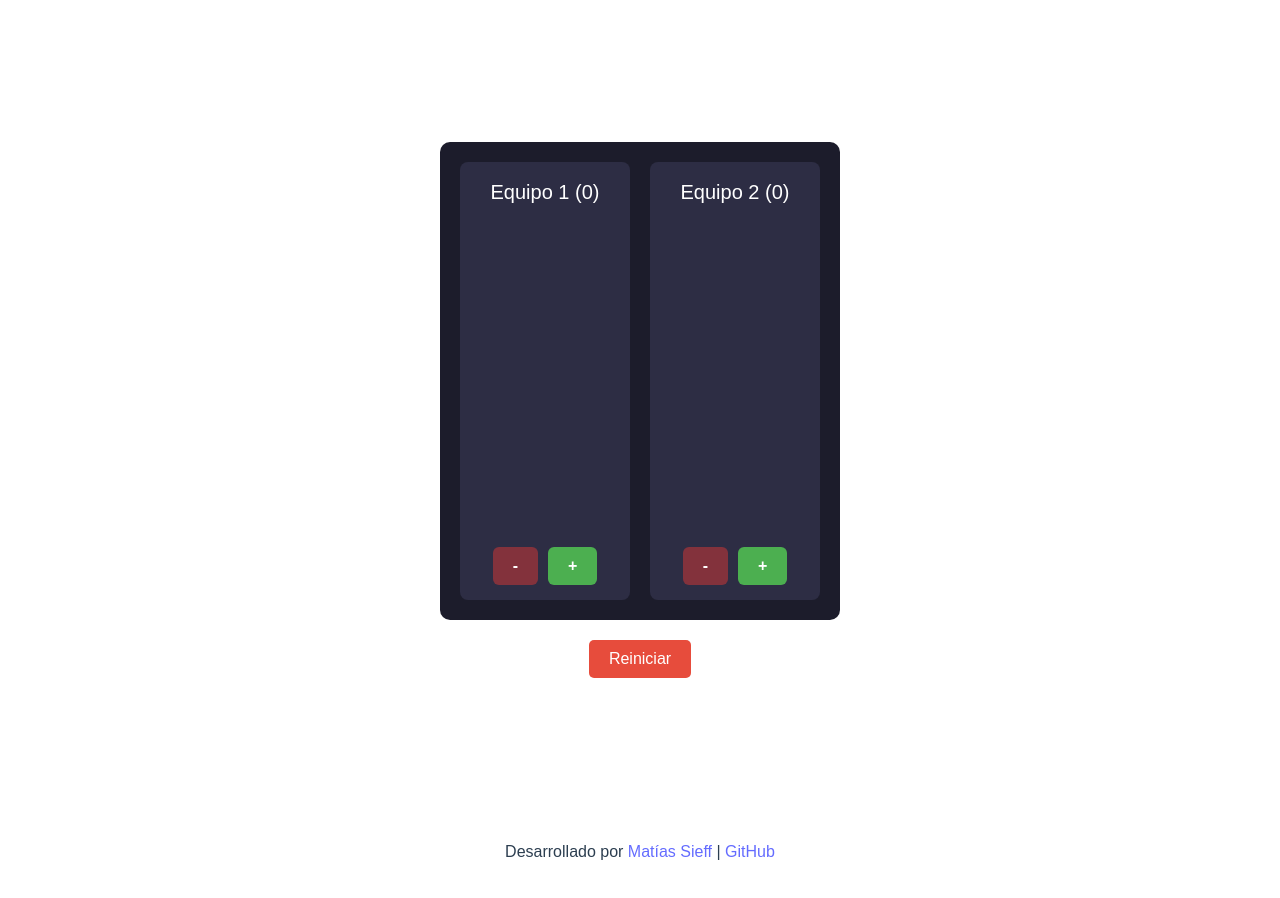
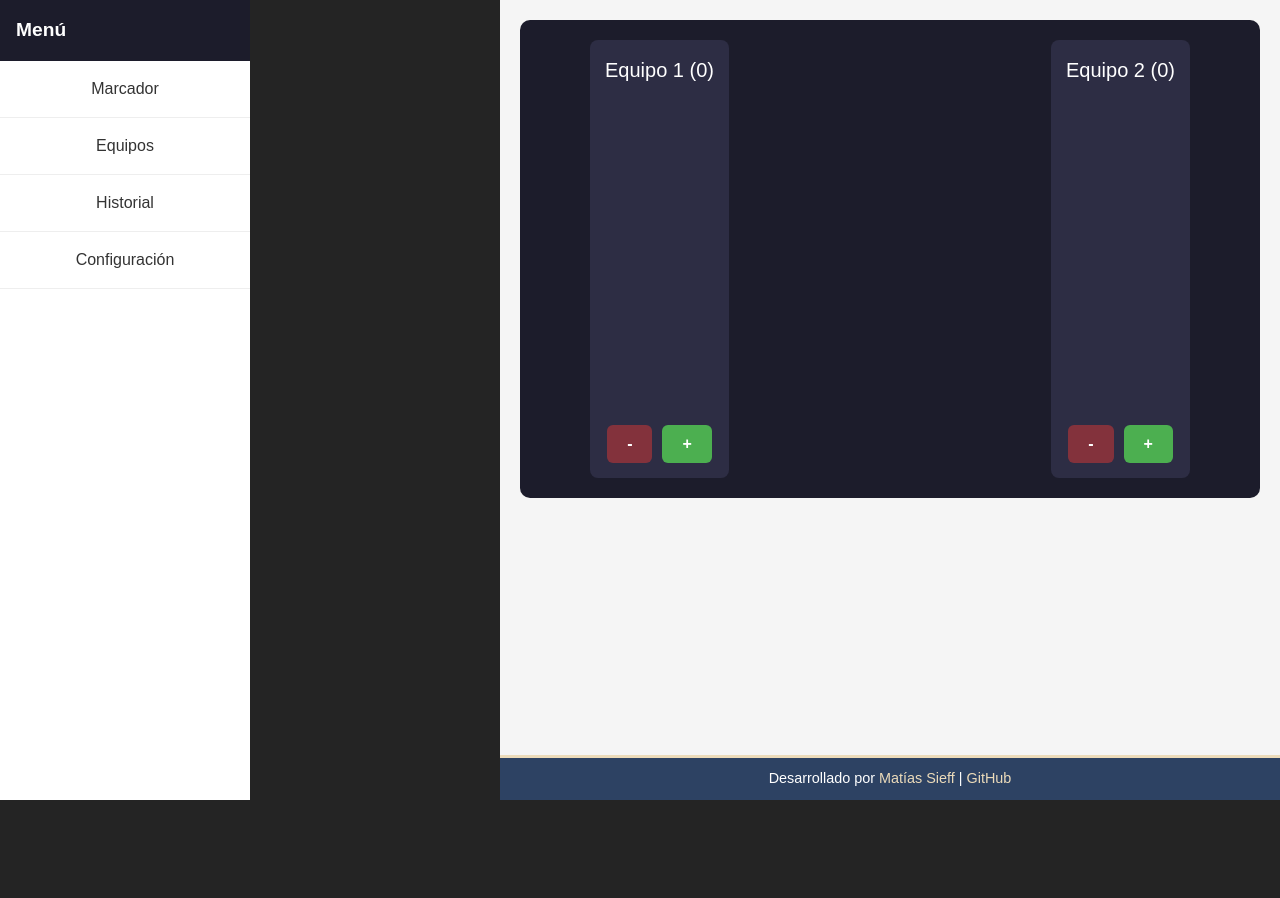
Before and after one commit to mattsff/anotador-de-truco, a Vue app: page / in a window 1280 px wide. Shown: the top 898 px of the page. After the commit the page ends 800 px from the top, so only its background shows below. Built offline with nearby package versions, Linux system fonts and the light colour scheme.

Commit message:
fix: responsive

```diff
--- a/src/components/GameConfig.vue
+++ b/src/components/GameConfig.vue
@@ -47,7 +47,6 @@ const pointOptions = [
   background-color: var(--color-surface, #fff);
   box-shadow: 0 2px 4px rgba(0, 0, 0, 0.1);
   margin-bottom: 1.5rem;
-  width: 90%;
   max-width: 400px;
 
   &__title {
--- a/src/components/MenuLateral.vue
+++ b/src/components/MenuLateral.vue
@@ -15,7 +15,7 @@ const menuItems = [
 </script>
 
 <template>
-  <aside class="menu-lateral" role="dialog" aria-label="Main menu">
+  <div class="menu-lateral" role="dialog" aria-label="Main menu">
     <div class="menu-lateral__header">
       <button
         class="menu-lateral__close-button"
@@ -39,23 +39,15 @@ const menuItems = [
         </li>
       </ul>
     </nav>
-  </aside>
+  </div>
 </template>
 
 <style scoped lang="scss">
 .menu-lateral {
-  position: fixed;
-  top: 0;
-  right: 0;
-  height: 100%;
-  width: 250px;
-  background-color: var(--color-surface, #fff);
-  box-shadow: -2px 0 10px rgba(0, 0, 0, 0.2);
-  z-index: 100;
   display: flex;
   flex-direction: column;
-  transform: translateX(0);
-  transition: transform 0.3s ease-in-out;
+  height: 100%;
+  background-color: var(--color-surface, #fff);
 
   &__header {
     display: flex;
@@ -75,6 +67,10 @@ const menuItems = [
 
     &:hover {
       color: var(--color-accent, #ff9800);
+    }
+
+    @media (min-width: 768px) {
+      display: none;
     }
   }
 
@@ -105,7 +101,6 @@ const menuItems = [
     font-size: 1rem;
     text-decoration: none;
     color: var(--color-text, #333);
-    transition: background-color 0.2s, color 0.2s;
 
     &:hover,
     &:focus {
--- a/src/components/SticksSection.vue
+++ b/src/components/SticksSection.vue
@@ -37,7 +37,6 @@ const groups = computed(() => {
   align-items: center;
   gap: 20px;
   min-height: 320px;
-  min-width: 140px;
 }
 
 .sticks-section__label {
--- a/src/components/TeamConfig.vue
+++ b/src/components/TeamConfig.vue
@@ -59,7 +59,6 @@ const handleSaveNames = () => {
   background-color: var(--color-surface, #fff);
   box-shadow: 0 4px 10px rgba(0, 0, 0, 0.1);
   margin-bottom: var(--spacing-lg, 1.5rem);
-  width: 90%;
   max-width: 400px;
 
   &__title {
--- a/src/i18n/locales/es.json
+++ b/src/i18n/locales/es.json
@@ -18,7 +18,7 @@
   "history": {
     "title": "Historial de Puntos",
     "team": "Equipo",
-    "points": "Puntos",
+    "pts": "Punto",
     "action": "Acción",
     "emptyMessage": "Aún no hay historial para mostrar"
   },
--- a/src/layouts/MainLayout.vue
+++ b/src/layouts/MainLayout.vue
@@ -1,144 +1,192 @@
-<script lang="ts">
-import { defineComponent, ref, computed } from 'vue';
+<script setup lang="ts">
+import { ref } from 'vue';
 import { useI18n } from 'vue-i18n';
 import { useGameStore } from '@/stores';
-import {  dimensions } from '@/config';
 import ConfirmationPopup from '@/components/ConfirmationPopup.vue';
 import MenuLateral from '@/components/MenuLateral.vue';
 import VictoryAnimation from '@/components/VictoryAnimation.vue';
 
-export default defineComponent({
-  name: 'MainLayout',
-  components: {
-    ConfirmationPopup,
-    VictoryAnimation,
-    MenuLateral,
-  },
-  setup() {
+const gameStore = useGameStore();
 const { t } = useI18n();
-    const gameStore = useGameStore();
+
 const confirmationPopupRef = ref<InstanceType<typeof ConfirmationPopup> | null>(null);
 const isMenuOpen = ref(false);
 
 const showResetConfirmation = () => {
-      if (confirmationPopupRef.value) {
-        confirmationPopupRef.value.showPopup(() => {
+  confirmationPopupRef.value?.showPopup(() => {
     gameStore.resetGame();
+    isMenuOpen.value = false;
   });
-      }
+};
+
+const toggleMenu = () => {
+  isMenuOpen.value = !isMenuOpen.value;
 };
 
 const closeMenu = () => {
   isMenuOpen.value = false;
 };
-
-    return {
-      t,
-      gameStore,
-      confirmationPopupRef,
-      showResetConfirmation,
-      isMenuOpen,
-      closeMenu,
-      dimensions,
-    };
-  },
-});
 </script>
 
 <template>
   <div class="main-layout">
+    <!-- Sidebar fixed in desktop, toggle in mobile -->
+    <aside
+      class="main-layout__sidebar"
+      :class="{ 'main-layout__sidebar--open': isMenuOpen }"
+    >
+      <MenuLateral @close="closeMenu" />
+    </aside>
+
+    <!-- Overlay in mobile when menu is open -->
+    <div
+      class="main-layout__overlay"
+      v-if="isMenuOpen"
+      @click="closeMenu"
+    ></div>
+
+    <div class="main-layout__main">
       <header class="main-layout__header">
-      <button class="main-layout__menu-button" @click="isMenuOpen = true" :style="{ color: '#fff' }">
+        <button
+          class="main-layout__menu-button"
+          @click="toggleMenu"
+          :aria-label="t('menu.open')"
+        >
           ☰
         </button>
         <h1 class="main-layout__title">{{ t('app.title') }}</h1>
       </header>
 
-    <MenuLateral
-      v-if="isMenuOpen"
-      @close="closeMenu"
-      :style="{
-        backgroundColor: '#fff',
-        boxShadow: '0 2px 10px rgba(0, 0, 0, 0.2)',
-        width: dimensions.menuWidth,
-      }"
-    />
-
       <main class="main-layout__content">
         <slot />
-       <button
-        class="main-layout__reset-button"
-        @click="showResetConfirmation"
-      >
-        {{ t('menu.reset') }}
-      </button>
+        <VictoryAnimation
+          v-if="gameStore.gameEnded"
+          :winningTeam="gameStore.winningTeam"
+        />
+      </main>
+
+      <footer class="main-layout__footer">
+        <span>
+            Desarrollado por
+            <a href="https://www.linkedin.com/in/sieffmatias/" target="_blank" rel="noopener">
+              Matías Sieff
+            </a>
+          |
+          <a href="https://github.com/mattsff" target="_blank" rel="noopener">
+            GitHub
+          </a>
+        </span>
+      </footer>
+    </div>
 
     <ConfirmationPopup ref="confirmationPopupRef" />
-      <VictoryAnimation v-if="gameStore.gameEnded" :winningTeam="gameStore.winningTeam" />
-    </main>
-
-    <footer class="app-footer">
-      <span>Desarrollado por
-        <a href="https://www.linkedin.com/in/matias-sieff/" target="_blank" rel="noopener" aria-label="LinkedIn">
-        Matías Sieff
-      </a>
-      </span>
-      |
-      <a href="https://github.com/mattsff" target="_blank" rel="noopener" aria-label="GitHub">
-        GitHub
-      </a>
-    </footer>
   </div>
 </template>
 
-<style lang="scss">
+<style scoped lang="scss">
 .main-layout {
   display: flex;
+  height: 100vh;
+  width: 100%;
+
+  &__sidebar {
+    background-color: #fff;
+    width: 250px;
+    position: fixed;
+    top: 0;
+    left: -250px;
+    height: 100%;
+    z-index: 1000;
+    box-shadow: 2px 0 10px rgba(0, 0, 0, 0.2);
+    transition: left 0.3s ease-in-out;
+
+    &--open {
+      left: 0;
+    }
+
+    @media (min-width: 768px) {
+      position: static;
+      left: 0;
+      box-shadow: none;
+      width: 250px;
+    }
+  }
+
+  &__overlay {
+    position: fixed;
+    top: 0;
+    left: 0;
+    width: 100vw;
+    height: 100vh;
+    background-color: rgba(0, 0, 0, 0.5);
+    z-index: 900;
+
+    @media (min-width: 768px) {
+      display: none;
+    }
+  }
+
+  &__main {
+    display: flex;
     flex-direction: column;
-  min-height: 100vh;
+    flex: 1;
+    margin-left: 0;
+    background-color: #f5f5f5;
+
+    @media (min-width: 768px) {
+      margin-left: 250px;
+    }
+  }
+
   &__header {
     display: flex;
     align-items: center;
     padding: 10px 20px;
+    background-color: #2d4263;
     color: white;
+
+    @media (min-width: 768px) {
+      display: none;
     }
+  }
+
   &__menu-button {
     background: none;
     border: none;
     font-size: 24px;
     cursor: pointer;
-    padding: 5px;
+    color: white;
   }
+
   &__title {
+    margin-left: 10px;
     font-size: 20px;
     font-weight: bold;
-    margin: 0px 10px;
   }
+
   &__content {
     flex: 1;
+    padding: 20px;
+    overflow-y: auto;
+  }
+
+  &__footer {
+    background-color: #2d4263;
+    border-top: 3px solid #ecdbba;
     display: flex;
-    flex-direction: column;
-    align-items: center;
-    padding: 20px;
-    position: relative;
+    flex-direction: row;
+    justify-content: center;
+    padding: 10px;
+    font-size: 0.9rem;
+    color: white;
+
+    a {
+      color: #ecdbba;
+      text-decoration: none;
+
+      &:hover {
+        text-decoration: underline;
       }
-  &__footer {
-    display: flex;
-    justify-content: center;
-    padding: 10px 20px;
-  }
-  &__reset-button {
-    margin-top: 20px;
-    padding: 10px 20px;
-    background-color: #e74c3c;
-    color: white;
-    border: none;
-    border-radius: 5px;
-    font-size: 16px;
-    cursor: pointer;
-    transition: background-color 0.3s ease;
-    &:hover {
-      background-color: #c0392b;
     }
   }
 }
--- a/src/stores/modules/game.ts
+++ b/src/stores/modules/game.ts
@@ -30,7 +30,6 @@ export const useGameStore = defineStore('game', {
         historyStore.logPointChange({
           team: teamsStore.team1Name,
           points,
-          action: 'sumar',
         })
         this.checkWinCondition()
       }
@@ -44,7 +43,6 @@ export const useGameStore = defineStore('game', {
         historyStore.logPointChange({
           team: teamsStore.team2Name,
           points,
-          action: 'sumar',
         })
         this.checkWinCondition()
       }
@@ -56,7 +54,6 @@ export const useGameStore = defineStore('game', {
       historyStore.logPointChange({
         team: teamsStore.team1Name,
         points: -points,
-        action: 'restar',
       })
     },
     decrementTeam2Score(points: number = 1) {
@@ -66,7 +63,6 @@ export const useGameStore = defineStore('game', {
       historyStore.logPointChange({
         team: teamsStore.team2Name,
         points: -points,
-        action: 'restar',
       })
     },
     setPointsToWin(points: number) {
--- a/src/style.css
+++ b/src/style.css
@@ -42,19 +42,6 @@ a:hover {
   color: #535bf2;
 }
 
-body {
-  margin: 0;
-  display: flex;
-  place-items: center;
-  min-width: 320px;
-  min-height: 100vh;
-}
-
-h1 {
-  font-size: 3.2em;
-  line-height: 1.1;
-}
-
 button {
   border-radius: 8px;
   border: 1px solid transparent;
@@ -74,26 +61,18 @@ button:focus-visible {
   outline: 4px auto -webkit-focus-ring-color;
 }
 
-.card {
-  padding: 2em;
+html,
+body {
+  margin: 0;
+  padding: 0;
+  width: 100%;
+  height: 100%;
 }
 
 #app {
-  max-width: 1280px;
-  margin: 0 auto;
-  padding: 2rem;
-  text-align: center;
+  display: flex;
+  flex-direction: row;
+  width: 100%;
+  height: 100%;
+  overflow: hidden;
 }
-
-@media (prefers-color-scheme: light) {
-  :root {
-    color: #213547;
-    background-color: #ffffff;
-  }
-  a:hover {
-    color: #747bff;
-  }
-  button {
-    background-color: #f9f9f9;
-  }
-}
```
Also changed, not shown: src/components/History.vue (+6 -4 lines), src/components/VictoryAnimation.vue (+27 -7 lines), src/stores/modules/history.ts (+7 -8 lines), src/styles/dimensions.ts (+1 -62 lines). Lines whose indentation alone changed are shown as unchanged.
